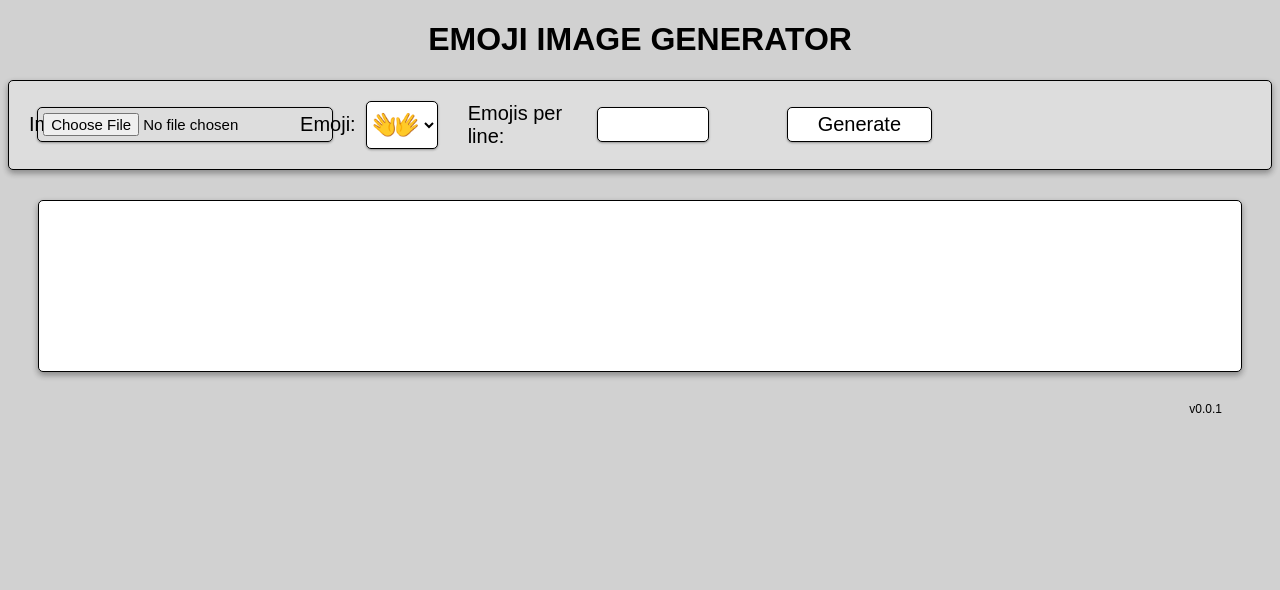
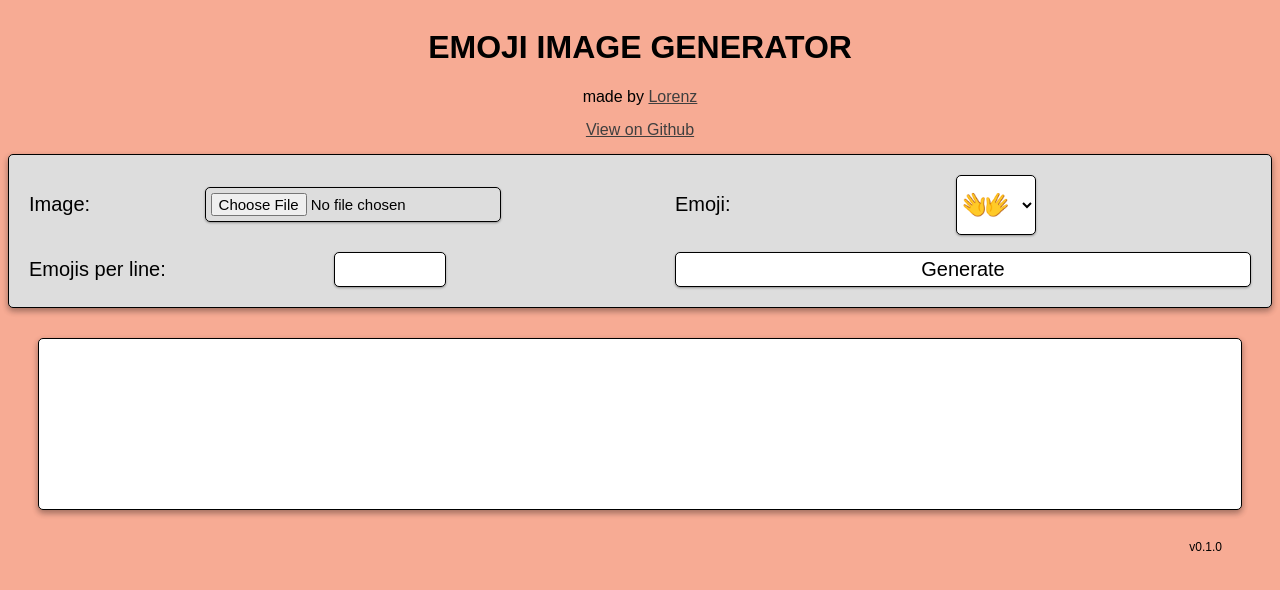
Before and after one commit to loweisz/emoji-img, a plain HTML site: page index.html in a window 1280 px wide. Drawn offline with Linux system fonts and the light colour scheme.

Commit message:
final design and added some links

```diff
--- a/index.html
+++ b/index.html
@@ -14,7 +14,11 @@
 
 <body>
     <div>
-        <h1>EMOJI IMAGE GENERATOR</h1>
+        <header>
+            <h1>EMOJI IMAGE GENERATOR</h1>
+            <span>made by <a target="_blank" href="https://twitter.com/lorenzweisz">Lorenz</a></span>
+            <a target="_blank" href="https://github.com/lowe1111/emoji-img">View on Github</a>
+        </header>
         <form class="control_panel">
             <label>
                 Image:
@@ -39,7 +43,8 @@
         </form>
     </div>
     <div class="img_wrapper"><canvas id="screen"></canvas></div>
-    <footer>v0.0.1</footer>
+
+    <footer>v0.1.0</footer>
   <script src="script.js"></script>
 
 
--- a/script.js
+++ b/script.js
@@ -1,31 +1,31 @@
-const emojis = {
-  one: "👐",
-  two: "🙌",
-  three: "👏",
-  four: "👍",
-  five: "🤘",
-};
-
-const skins = [
-  "🏿",
-  "🏾",
-  "🏽",
-  "🏼",
-  "🏻"
-];
-
 const config = {
   size: 1000,
   elementSize: 10,
-  elementCount: skins.length - 1,
   get lineCount() {
     return Math.ceil(this.size / this.elementSize);
-  }
+  },
+  skins: [
+    "🏿",
+    "🏾",
+    "🏽",
+    "🏼",
+    "🏻"
+  ],
+  emojis = {
+    one: "👐",
+    two: "🙌",
+    three: "👏",
+    four: "👍",
+    five: "🤘",
+  },
+  get elementCount() {
+    return this.skins.length - 1
+  },
 };
 
 function drawImage(indexArr, ctx, emoji) {
   for(let i = 0; i < indexArr.length; i++) {
-    const emojiText = `${emoji}${skins[indexArr[i]]}`;
+    const emojiText = `${emoji}${config.skins[indexArr[i]]}`;
     ctx.font = `${config.elementSize}px Arial`;
     ctx.fillText(
       emojiText,
@@ -58,7 +58,7 @@ document.querySelector('form').addEventListener('submit', async (e) => {
     const blob = new Blob([buffer], {type: `image/${type}`});
     const bitmap = await createImageBitmap(blob);
     const imageData = toImageData(bitmap);
-    const selectedEmoji = emojis[document.querySelector('select').value] || emojis[0];
+    const selectedEmoji = config.emojis[document.querySelector('select').value] || config.emojis[0];
     const num = document.getElementById('num').value;
     if (num && num < 1000 && num > 0) {
       config.elementSize = Math.ceil(config.size / num);
--- a/styles.css
+++ b/styles.css
@@ -1,5 +1,5 @@
 body {
-  background-color: #d1d1d1;
+  background-color: #f7ab94;
   font-family: sans-serif;
 }
 
@@ -13,6 +13,8 @@ button {
 }
 
 select {
+  width: 80px;
+  height: 60px;
   background-color: white;
   font-size: 40px;
   border: 1px solid black;
@@ -42,6 +44,19 @@ h1 {
   text-align: center;
 }
 
+header {
+  display: flex;
+  flex-direction: column;
+  width: 100%;
+  justify-content: center;
+  align-items: center;
+}
+
+a {
+  color: rgb(63, 63, 63);
+  margin: 15px 0;
+}
+
 footer {
   text-align: end;
   margin-right: 50px;
@@ -55,10 +70,16 @@ footer {
   background: #ddd;
   border-radius: 5px;
   display: grid;
-  grid-template-columns: 1fr auto 1fr 1fr 1fr;
-  grid-gap: 30px;
-  justify-items: center;
+  grid-template-columns: 1fr 1fr;
+  grid-gap: 17px 70px;
+  /* justify-items: center; */
   align-items: center;
+}
+
+@media (max-width: 850px) {
+  .control_panel {
+    grid-template-columns: 1fr;
+  }
 }
 
 .img_wrapper {
```
